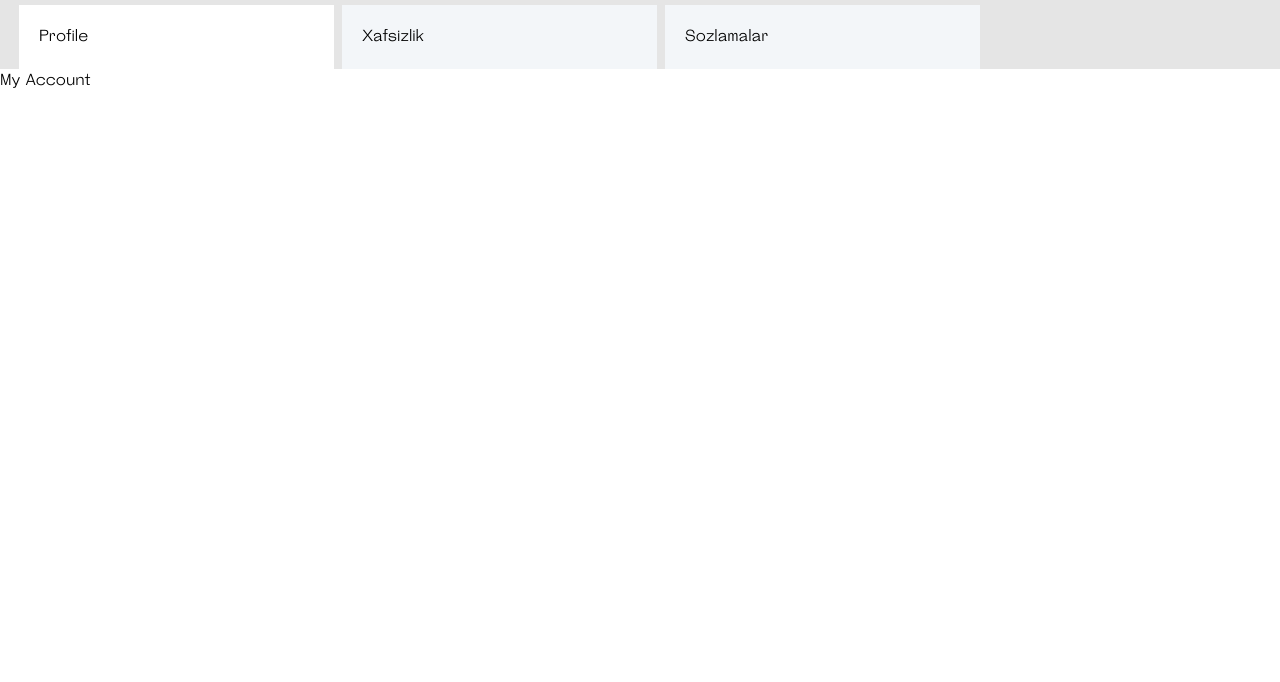
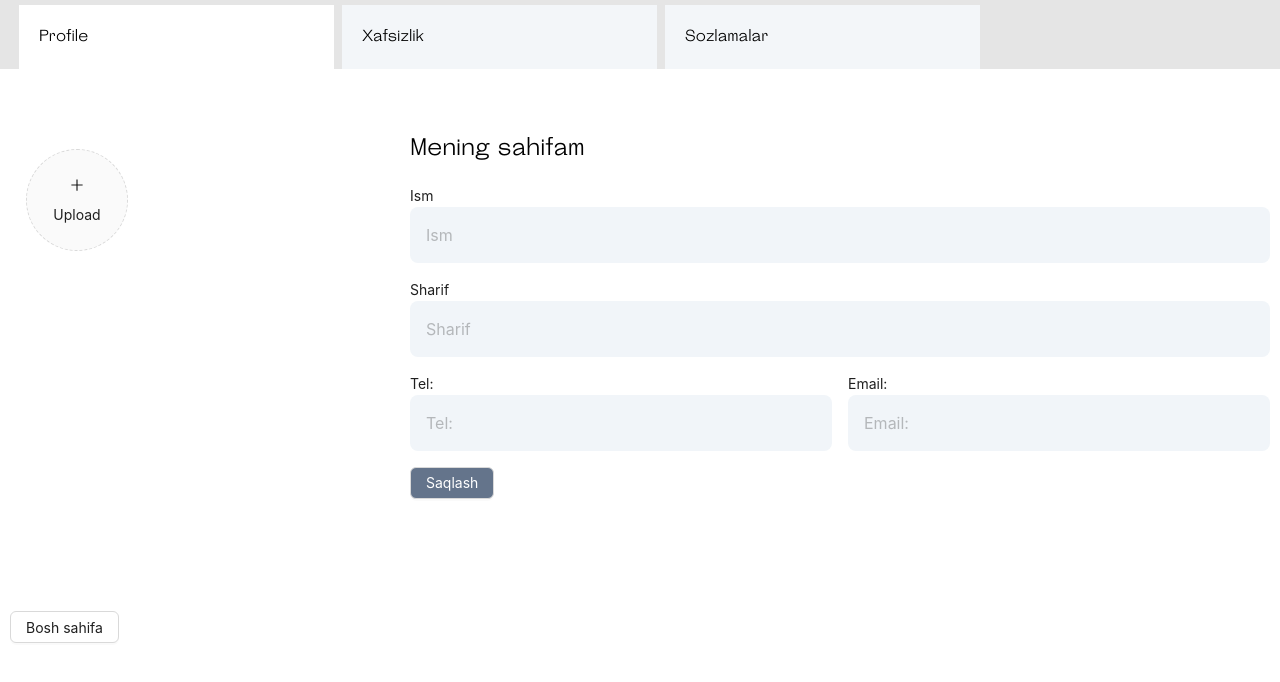
Before and after one commit to dsabirbaev/E-Book, a React (Vite) app: page /settings/my-account in a window 1280 px wide. Shown: the top 682 px of the page. Built offline with nearby package versions, Linux system fonts and the light colour scheme.

Commit message:
added settings pages

```diff
--- /dev/null
+++ b/src/components/UI/Upload/Upload.jsx
@@ -0,0 +1,79 @@
+import React, { useState } from 'react';
+import { PlusOutlined } from '@ant-design/icons';
+import { Modal, Upload } from 'antd';
+const getBase64 = (file) =>
+    new Promise((resolve, reject) => {
+        const reader = new FileReader();
+        reader.readAsDataURL(file);
+        reader.onload = () => resolve(reader.result);
+        reader.onerror = (error) => reject(error);
+    });
+
+
+const UploadImage = () => {
+
+    const [previewOpen, setPreviewOpen] = useState(false);
+    const [previewImage, setPreviewImage] = useState('');
+    const [previewTitle, setPreviewTitle] = useState('');
+    const [fileList, setFileList] = useState([
+
+    ]);
+
+    const handleCancel = () => setPreviewOpen(false);
+    const handlePreview = async (file) => {
+        if (!file.url && !file.preview) {
+            file.preview = await getBase64(file.originFileObj);
+        }
+        setPreviewImage(file.url || file.preview);
+        setPreviewOpen(true);
+        setPreviewTitle(file.name || file.url.substring(file.url.lastIndexOf('/') + 1));
+    };
+
+
+    const handleChange = async({ fileList: newFileList }) => {
+        setFileList(newFileList);
+        let fileLists = await fileList[0];
+
+        if(fileLists.percent){
+            console.log(fileList[0]);
+        }
+    }
+
+
+    const uploadButton = (
+        <div>
+            <PlusOutlined />
+            <div
+                style={{
+                    marginTop: 8,
+                }}
+            >
+                Upload
+            </div>
+        </div>
+    );
+
+    return (
+        <>
+            <Upload
+                action="https://www.mocky.io/v2/5cc8019d300000980a055e76"
+                listType="picture-circle"
+                fileList={fileList}
+                onPreview={handlePreview}
+                onChange={handleChange}
+            >
+                {fileList.length >= 1 ? null : uploadButton}
+            </Upload>
+            <Modal open={previewOpen} title={previewTitle} footer={null} onCancel={handleCancel}>
+                <img
+                    alt="example"
+                    style={{
+                        width: '100%',
+                    }}
+                    src={previewImage}
+                />
+            </Modal>
+        </>
+    );
+};
+export default UploadImage;
--- a/src/pages/Auth/SignUp.jsx
+++ b/src/pages/Auth/SignUp.jsx
@@ -103,7 +103,7 @@ const SignUp = () => (
                         },
                     ]}
                 >
-                    <Input.Password className='py-2 outline-none mt-4' placeholder="Parol" />
+                    <Input.Password className='py-2 outline-none' placeholder="Parol" />
                 </Form.Item>
 
                 <Form.Item
--- a/src/pages/Setting/MyAccount.jsx
+++ b/src/pages/Setting/MyAccount.jsx
@@ -1,12 +1,55 @@
+
+import { Form, Input, Button } from 'antd';
+import UploadImage from "../../components/UI/Upload/Upload";
 
 
-import React from 'react';
+const MyAccount = () => {
+    const onFinish = (value) => {
+        console.log(value);
+    };
+    return (
+        <section>
+            <div className='container'>
+                <div className='flex py-16'>
+                    <div className='avatar w-[400px] p-4'>
+                        <UploadImage />
+                    </div>
 
-const MyAccount = () => {
-    return (
-        <div>
-            <h1>My Account</h1>
-        </div>
+                    <div className='form grow'>
+                        <h1 className='text-2xl mb-5'>Mening sahifam</h1>
+                        <Form name="form_item_path" layout="vertical" onFinish={onFinish}>
+
+                            <label htmlFor="name">
+                                <p>Ism</p>
+                                <Input className='mb-4 rounded-lg p-4 bg-slate-100 border-none outline-none' placeholder='Ism' />
+                            </label>
+
+                            <label htmlFor="lastname">
+                                <p>Sharif</p>
+                                <Input className='mb-4 rounded-lg p-4 bg-slate-100 border-none outline-none' placeholder='Sharif' />
+                            </label>
+
+
+                            <div className='flex gap-x-4 w-full'>
+                                <label htmlFor="tel" className='grow'>
+                                    <p>Tel:</p>
+                                    <Input type="tel" className='mb-4 rounded-lg p-4 bg-slate-100 border-none outline-none' placeholder='Tel:' />
+                                </label>
+                                <label htmlFor="email" className='grow'>
+                                    <p>Email:</p>
+                                    <Input type="email" className='mb-4 rounded-lg p-4 bg-slate-100 border-none outline-none' placeholder='Email:' />
+                                </label>
+
+                            </div>
+
+                            <Button className='bg-slate-500 text-white' htmlType="submit">
+                                Saqlash
+                            </Button>
+                        </Form>
+                    </div>
+                </div>
+            </div>
+        </section>
     );
 };
 
--- a/src/pages/Setting/Security.jsx
+++ b/src/pages/Setting/Security.jsx
@@ -1,12 +1,54 @@
+
+import { Form, Input, Button } from 'antd';
+import UploadImage from "../../components/UI/Upload/Upload";
 
 
-import React from 'react';
+const Security = () => {
+    const onFinish = (value) => {
+        console.log(value);
+    };
+    return (
+        <section>
+            <div className='container'>
+                <div className='flex py-16'>
 
-const Security = () => {
-    return (
-        <div>
-            <h1>Security</h1>
-        </div>
+
+                    <div className='form grow'>
+                        <h1 className='text-2xl mb-5'>Ma'lumotlarni yangilash</h1>
+
+                        <Form name="form_item_path" layout="vertical" onFinish={onFinish}>
+
+                            <label htmlFor="email" className='block mb-8'>
+                                <p>Email</p>
+                                <Input type="email" className='mb-4 rounded-lg p-4 bg-slate-100 border-none outline-none' placeholder='Email' />
+                            </label>
+
+                            <label htmlFor="lastname" className='block mb-8'>
+                                <p>Hozirgi parol:</p>
+                                <Input type="password" className='mb-4 rounded-lg p-4 bg-slate-100 border-none outline-none' placeholder='***********' />
+                            </label>
+
+
+                            <div className='flex gap-x-4 w-full mb-8'>
+                                <label htmlFor="tel" className='grow'>
+                                    <p>Yangi parol:</p>
+                                    <Input type="password" className='mb-4 rounded-lg p-4 bg-slate-100 border-none outline-none' placeholder='**********' />
+                                </label>
+                                <label htmlFor="email" className='grow'>
+                                    <p>Parolni tastiqlash:</p>
+                                    <Input type="password" className='mb-4 rounded-lg p-4 bg-slate-100 border-none outline-none' placeholder='**********' />
+                                </label>
+
+                            </div>
+
+                            <Button className='bg-slate-500 text-white' htmlType="submit">
+                                Saqlash
+                            </Button>
+                        </Form>
+                    </div>
+                </div>
+            </div>
+        </section>
     );
 };
 
--- a/src/pages/Setting/Setting.jsx
+++ b/src/pages/Setting/Setting.jsx
@@ -1,13 +1,51 @@
 
 
 
-import React from 'react';
+import { Select, Button } from "flowbite-react";
+import { Switch } from "antd";
+const Setting = () => {
 
-const Setting = () => {
+    const onChange = (checked) => {
+        console.log(`switch to ${checked}`);
+    };
     return (
-        <div>
-            <h1>Setting</h1>
-        </div>
+        <section>
+            <div className='container'>
+                <div className="wrapper">
+                    <h1 className='text-2xl my-8'>Sozlanmalar</h1>
+
+                    <Select
+                        id="countries"
+                        required
+                        className="py-4"
+                    >
+                        <option>
+                            Uzb
+                        </option>
+                        <option>
+                            Eng
+                        </option>
+                        <option>
+                            Rus
+                        </option>
+                        <option>
+                            Kar
+                        </option>
+                    </Select>
+                    <div className="py-3">
+                        <p className="my-2">Mavzu:</p>
+                        <Switch defaultChecked onChange={onChange} />;
+                    </div>
+
+                    <div className="flex justify-end">
+                        <Button className='bg-slate-500 text-white' htmlType="submit">
+                            Saqlash
+                        </Button>
+                    </div>
+
+                </div>
+            </div>
+        </section>
     );
 };
 
--- /dev/null
+++ b/src/pages/Setting/SettingHeader.jsx
@@ -0,0 +1,26 @@
+
+import  {NavLink} from "react-router-dom";
+import "./style.scss";
+const SettingHeader = () => {
+    return (
+        <header className="bg-[#E5E5E5]">
+            <div className="container">
+
+                <ul className="flex">
+                    <li className="w-1/4 mx-1">
+                        <NavLink to="/settings/my-account" className="p-5 block mx-[5px] mt-[5px] w-full bg-[#F3F6F9]">Profile</NavLink>
+                    </li>
+                    <li className="w-1/4 mx-1">
+                        <NavLink to="/settings/security" className="p-5 block mx-[5px] mt-[5px] w-full bg-[#F3F6F9]">Xafsizlik</NavLink>
+                    </li>
+                    <li className="w-1/4 mx-1">
+                        <NavLink to="/settings/setting" className="p-5 block mx-[5px] mt-[5px] w-full bg-[#F3F6F9]">Sozlamalar</NavLink>
+                    </li>
+                </ul>
+
+            </div>
+        </header>
+    );
+};
+
+export default SettingHeader;
--- a/src/pages/Setting/index.jsx
+++ b/src/pages/Setting/index.jsx
@@ -1,8 +1,9 @@
 
 import { useEffect } from "react";
-import { Outlet, useNavigate, NavLink } from "react-router-dom";
+import { Outlet, useNavigate, Link } from "react-router-dom";
 import "./style.scss";
-
+import SettingHeader from "./SettingHeader";
+import { Button } from "antd";
 const index = () => {
     const navigate = useNavigate();
     useEffect(() => {
@@ -10,24 +11,15 @@ const index = () => {
     }, [])
     return (
         <div>
-            <header className="bg-[#E5E5E5]">
-                <div className="container">
+            <SettingHeader />
+            <Outlet />
 
-                        <ul className="flex">
-                            <li className="w-1/4 mx-1">
-                                <NavLink to="/settings/my-account" className="p-5 block mx-[5px] mt-[5px] w-full bg-[#F3F6F9]">Profile</NavLink>
-                            </li>
-                            <li className="w-1/4 mx-1">
-                                <NavLink to="/settings/security" className="p-5 block mx-[5px] mt-[5px] w-full bg-[#F3F6F9]">Xafsizlik</NavLink>
-                            </li>
-                            <li className="w-1/4 mx-1">
-                                <NavLink to="/settings/setting" className="p-5 block mx-[5px] mt-[5px] w-full bg-[#F3F6F9]">Sozlamalar</NavLink>
-                            </li>
-                        </ul>
+            <div className="container">
+                <Link to="/">
+                    <Button className="mt-12 mb-5">Bosh sahifa</Button>
+                </Link>
 
-                </div>
-            </header>
-            <Outlet />
+            </div>
         </div>
     );
 };
```
